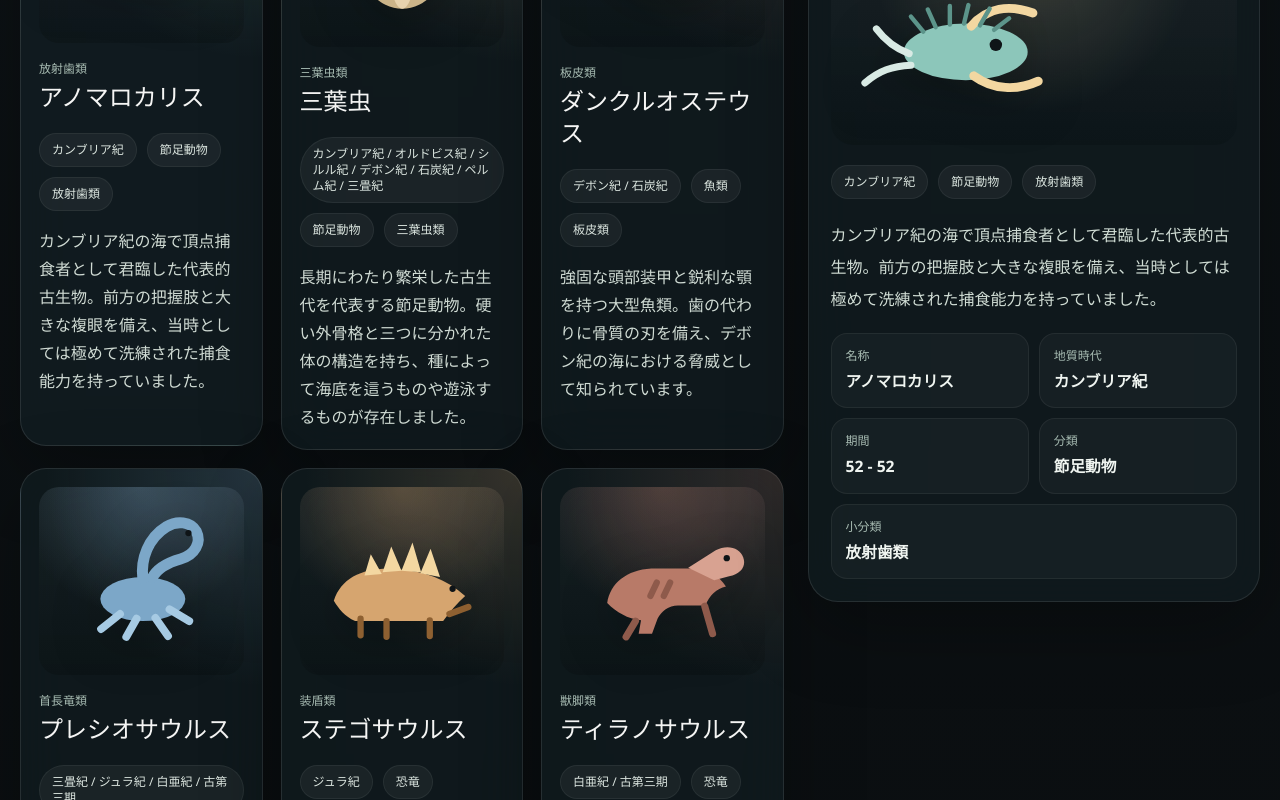
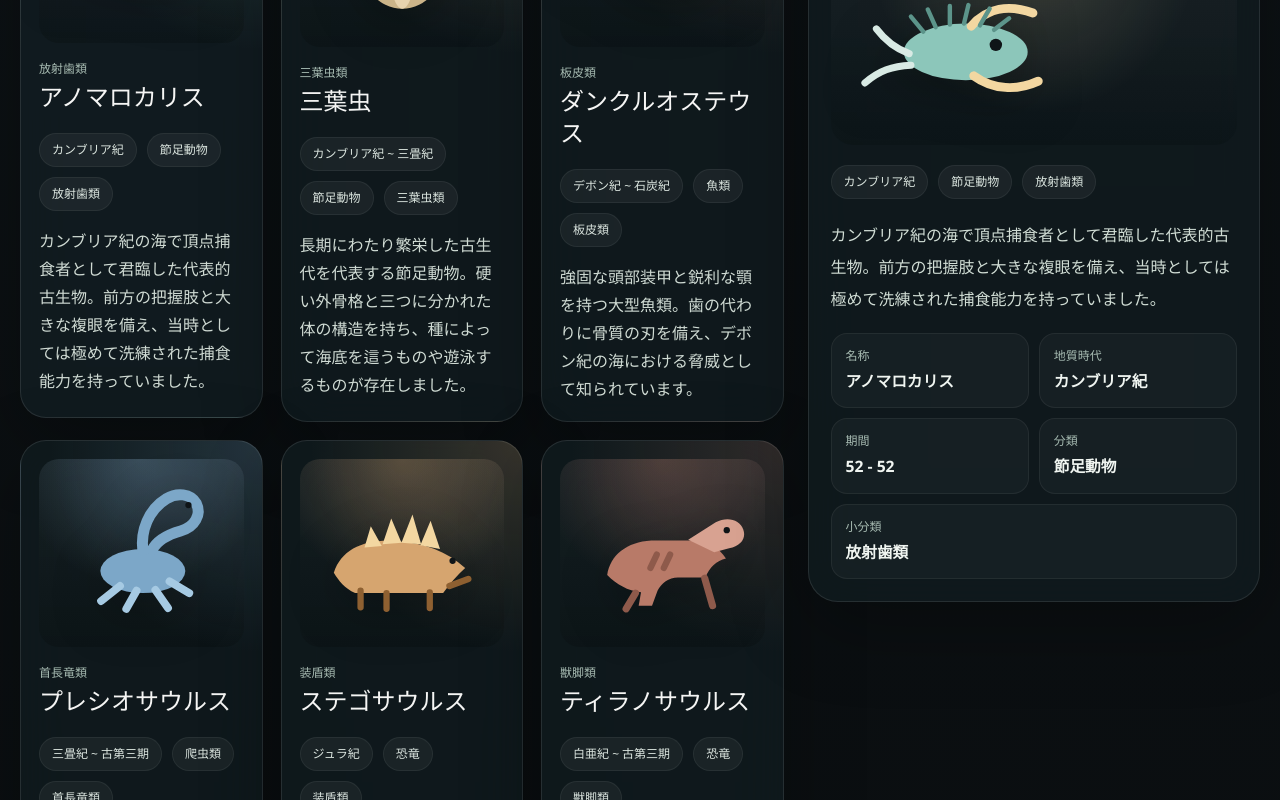
Before and after one commit to yuutom/paleontology-web-zukan, a React (Vite) app: page / in a window 1280 px wide. Shown: the part 2240-3040 px from the top of the page. Built offline with nearby package versions, Linux system fonts and the light colour scheme.

Commit message:
年代表示の修正

```diff
--- a/src/App.tsx
+++ b/src/App.tsx
@@ -47,6 +47,21 @@ function formatCompactRange(from: number, to: number) {
   }
 
   return `${from} - ${to}`;
+}
+
+function formatTimelineEntryLabel(fossil: Fossil) {
+  if (fossil.timeline_entries.length === 0) {
+    return "時代未設定";
+  }
+
+  if (fossil.timeline_entries.length === 1) {
+    return fossil.timeline_entries[0].name;
+  }
+
+  const first = fossil.timeline_entries[0];
+  const last = fossil.timeline_entries[fossil.timeline_entries.length - 1];
+
+  return `${first.name} ~ ${last.name}`;
 }
 
 function FossilArt({ fossil }: { fossil: Fossil }) {
@@ -289,7 +304,7 @@ function App() {
 
                       <div className="mt-4 flex flex-wrap gap-2.5">
                         <span className="rounded-full border border-white/6 bg-white/5 px-3 py-2 text-xs text-[#dce6e0]">
-                          {fossil.timeline_entries.map((entry) => entry.name).join(" / ")}
+                          {formatTimelineEntryLabel(fossil)}
                         </span>
                         <span className="rounded-full border border-white/6 bg-white/5 px-3 py-2 text-xs text-[#dce6e0]">
                           {fossil.category}
@@ -323,7 +338,7 @@ function App() {
 
                   <div className="mt-5 flex flex-wrap gap-2.5">
                     <span className="rounded-full border border-white/6 bg-white/5 px-3 py-2 text-xs text-[#dce6e0]">
-                      {selectedFossil.timeline_entries.map((entry) => entry.name).join(" / ")}
+                      {formatTimelineEntryLabel(selectedFossil)}
                     </span>
                     <span className="rounded-full border border-white/6 bg-white/5 px-3 py-2 text-xs text-[#dce6e0]">
                       {selectedFossil.category}
@@ -340,7 +355,7 @@ function App() {
                       ["名称", selectedFossil.name],
                       [
                         "地質時代",
-                        selectedFossil.timeline_entries.map((entry) => entry.name).join(" / "),
+                        formatTimelineEntryLabel(selectedFossil),
                       ],
                       ["期間", formatCompactRange(selectedFossil.from, selectedFossil.to)],
                       ["分類", selectedFossil.category],
```
Also changed, not shown: 3 other files (tests, documents, lock files or other folders).
